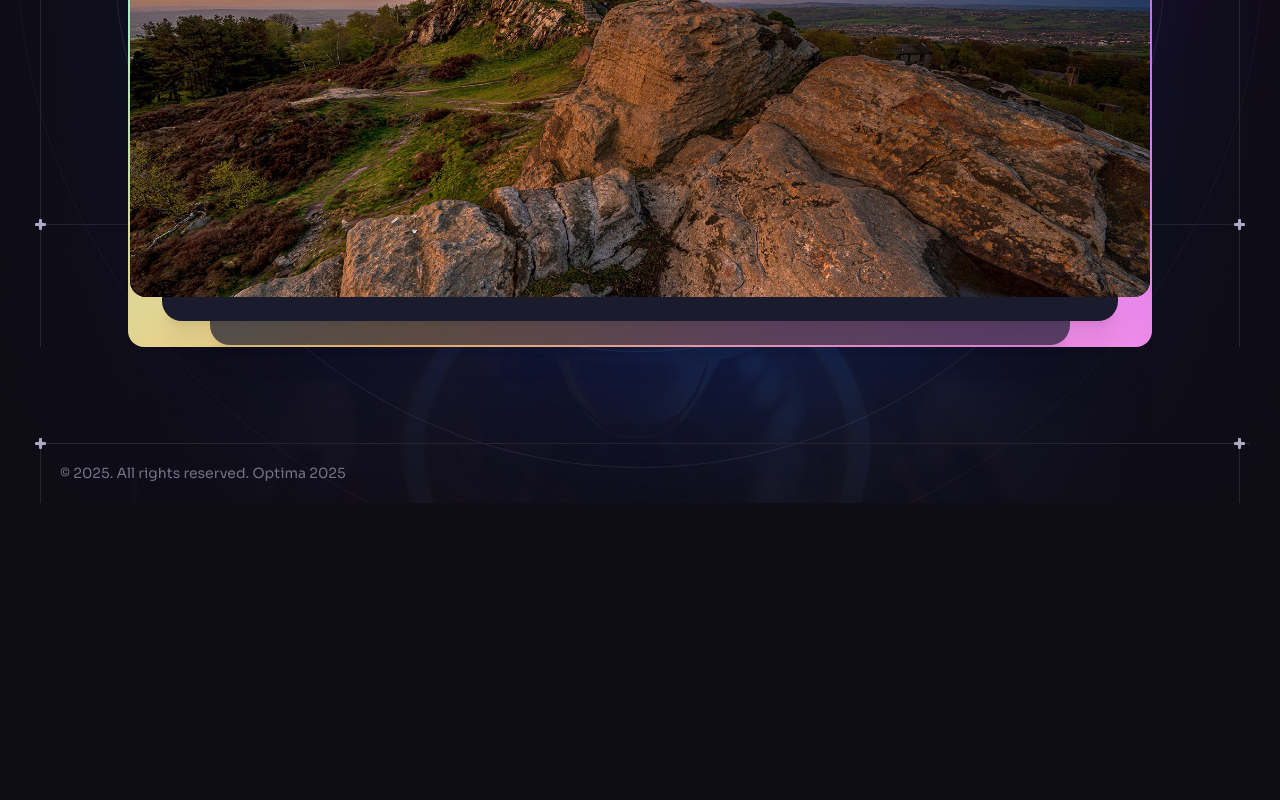
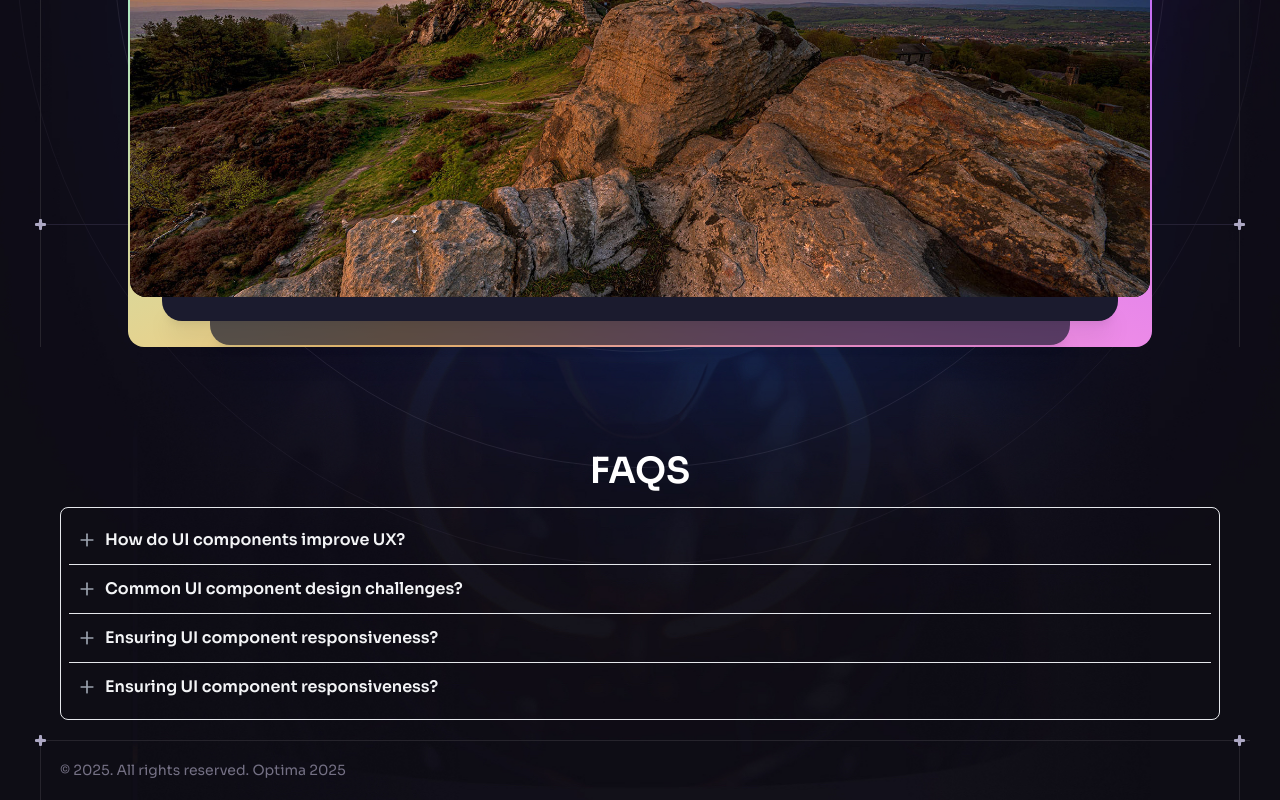
Before and after one commit to shani8828/repo1, a React (Vite) app: page / in a window 1280 px wide. Shown: the part 660-1460 px from the top of the page. Before the commit the page ends 1163 px from the top, so only its background shows below. Built offline with nearby package versions, Linux system fonts and the light colour scheme.

Commit message:
Homepage and Faqsc

```diff
--- a/src/App.jsx
+++ b/src/App.jsx
@@ -2,7 +2,7 @@ import Benefits from "./components/Events";
 import Collaboration from "./components/Collaboration";
 import Footer from "./components/Footer";
 import Header from "./components/Header";
-import Hero from "./components/Hero";
+import Homepage from "./components/Homepage";
 import Pricing from "./components/Pricing";
 import Roadmap from "./components/Roadmap";
 import { Routes, Route } from "react-router-dom";
@@ -12,6 +12,8 @@ import Gallery from "./components/Gallery";
 import Competitions from "./components/Competitions";
 import Spons from "./components/Spons";
 import Team from "./components/Team";
+import "slick-carousel/slick/slick.css";
+import "slick-carousel/slick/slick-theme.css";
 
 const App = () => {
   return (
@@ -19,7 +21,7 @@ const App = () => {
       <div className="pt-[4.75rem] lg:pt-[5.25rem] overflow-hidden">
         <Header />
         <Routes>
-          <Route path="/" element={<Hero />} />
+          <Route path="/" element={<Homepage/>} />
           <Route path="/about" element={<About/>} />
           <Route path="/gallery" element={<Gallery/>} />
           <Route path="/events" element={<Benefits />} />
--- /dev/null
+++ b/src/components/Faqs.jsx
@@ -0,0 +1,86 @@
+'use client';
+import React, { useState } from 'react';
+import { AnimatePresence, motion } from 'framer-motion';
+import { Plus } from 'lucide-react';
+
+const tabs = [
+  {
+    title: 'How do UI components improve UX?',
+    description:
+      'UI components can improve UX by providing familiar, consistent interactions that make it easy for users to navigate and interact with an application.',
+    imageUrl: 'https://images.unsplash.com/photo-1709949908058-a08659bfa922?q=80&w=1200&auto=format',
+  },
+  {
+    title: 'Common UI component design challenges?',
+    description:
+      'Some common challenges include maintaining consistency across different devices and screen sizes, ensuring compatibility with various browsers and assistive technologies, and balancing flexibility with ease of use.',
+    imageUrl: 'https://images.unsplash.com/photo-1548192746-dd526f154ed9?q=80&w=1200&auto=format',
+  },
+  {
+    title: 'Ensuring UI component responsiveness?',
+    description:
+      'Developers can ensure the responsiveness of UI components by using techniques such as fluid layouts, flexible grids, and media queries to adapt the components to different screen sizes and orientations.',
+    imageUrl: 'https://images.unsplash.com/photo-1693581176773-a5f2362209e6?q=80&w=1200&auto=format',
+  },
+  {
+    title: 'Ensuring UI component responsiveness?',
+    description:
+      'Developers can ensure the responsiveness of UI components by using techniques such as fluid layouts, flexible grids, and media queries to adapt the components to different screen sizes and orientations.',
+    imageUrl: 'https://images.unsplash.com/photo-1693581176773-a5f2362209e6?q=80&w=1200&auto=format',
+  },
+
+];
+
+function FAQ() {
+  const [activeIndex, setActiveIndex] = useState(null);
+
+  const handleClick = (index) => {
+    setActiveIndex(activeIndex === index ? null : index);
+  };
+
+  return (
+    <div className="container mx-auto pb-5 ">
+      <h1 className="uppercase text-center text-4xl font-bold pt-2 pb-4">FAQs</h1>
+      <div className="h-fit border rounded-lg p-2 dark:bg-[#f6f5f5]">
+        {tabs.map((tab, index) => (
+          <motion.div
+            key={index}
+            className={`overflow-hidden ${index !== tabs.length - 1 ? 'border-b' : ''}`}
+            onClick={() => handleClick(index)}>
+
+            <button
+              aria-expanded={activeIndex === index}
+              aria-controls={`faq-${index}`}
+              className="p-3 px-2 w-full cursor-pointer sm:text-base text-xs items-center transition-all font-semibold dark:text-white text-gray-100 flex gap-2">
+              <Plus
+                className={`${
+                  activeIndex === index ? 'rotate-45' : 'rotate-0'
+                } transition-transform ease-in-out w-5 h-5 dark:text-gray-200 text-gray-400`}
+              />
+              {tab.title}
+            </button>
+
+            <AnimatePresence mode="sync">
+              {activeIndex === index && (
+                <motion.div
+                  id={`faq-${index}`}
+                  role="region"
+                  initial={{ height: 0, opacity: 0 }}
+                  animate={{ height: 'auto', opacity: 1 }}
+                  exit={{ height: 0, opacity: 0 }}
+                  transition={{ duration: 0.3, ease: 'easeInOut', delay: 0.14 }}>
+                  <p className=" text-grey-600 p-3 xl:text-base sm:text-sm text-xs pt-0 w-[90%]">
+                    {tab.description}
+                  </p>
+                </motion.div>
+              )}
+            </AnimatePresence>
+          </motion.div>
+        ))}
+
+      </div>
+    </div>
+  );
+}
+
+export default FAQ;
--- a/src/components/Hero.jsx
+++ b/src/components/Hero.jsx
@@ -1,22 +1,22 @@
-import { curve, robot, heroBackground } from "../assets";
+import { curve , heroBackground } from "../assets";
 import Button from "./Button";
 import Section from "./Section";
-import { BackgroundCircles, BottomLine, Gradient } from "./design/Hero";
+import { BackgroundCircles, BottomLine} from "./design/Hero";
 import { useRef } from "react";
 ("use client");
 import CarouselComponent from "../components/design/Optima-carousal";
-
 const Hero = () => {
   const parallaxRef = useRef(null);
 
   return (
+    <>
     <Section
       className="pt-[12rem] -mt-[5.25rem]"
       customPaddings
       id="hero"
     >
       <div className="container relative" ref={parallaxRef}>
-        <div className="relative z-1 max-w-[62rem] mx-auto text-center mb-[3.875rem] md:mb-[4.2rem] lg:mb-[4.8rem]">
+        <div className="relative z-1 max-w-[62rem] mx-auto text-center mb-[3rem] md:mb-[4rem] lg:mb-[4.8rem]">
           <h1 className="h1 mb-6">
             Welcome&nbsp;to&nbsp;
             {` `}
@@ -43,21 +43,12 @@ const Hero = () => {
           <Button href="/" white>
             Register
           </Button>
+
         </div>
         <div className="relative max-w-[23rem] mx-auto md:max-w-5xl xl:mb-24">
-          {/* // carousal section */}
-          {/* <div className="relative z-1 p-0.5 rounded-2xl bg-conic-gradient">
-            <div className="relative bg-n-8 rounded-[1rem]">
-              <div className="aspect-[33/40] rounded-t-[1rem] rounded-b-[0.9rem] overflow-hidden md:aspect-[688/490] lg:aspect-[1024/490]">
 
+          <CarouselComponent />
 
-                <CarouselComponent />
-              </div>
-            </div>
-
-            <Gradient />
-          </div> */}
-          <CarouselComponent />
 
           {/* background blue color  */}
           <div className="absolute -top-[54%] left-1/2 w-[234%] -translate-x-1/2 md:-top-[46%] md:w-[138%] lg:-top-[104%]">
@@ -69,12 +60,20 @@ const Hero = () => {
               alt="hero"
             />
           </div>
+
           <BackgroundCircles />
+
         </div>
       </div>
 
+
       <BottomLine />
+
+
+
     </Section>
+    </>
+
   );
 };
 
--- /dev/null
+++ b/src/components/Homepage.jsx
@@ -0,0 +1,15 @@
+import Hero from "./Hero";
+import FAQs from "./Faqs";
+
+const Homepage = () => {
+    return (
+      <>
+         <Hero/>
+         <div className="relative z-50">
+          <FAQs />
+         </div>
+
+      </>
+  );
+};
+export default Homepage;
--- a/src/components/design/Optima-carousal.jsx
+++ b/src/components/design/Optima-carousal.jsx
@@ -41,9 +41,9 @@ const CarouselComponent = () => {
             className="absolute top-0 left-0 w-full h-full rounded-[1rem] transition-all duration-1000 ease-in-out"
             style={{
               backgroundImage: `url(${images[currentImageIndex]})`,
-              backgroundSize: "cover", // Ensures the image covers the entire container
-              backgroundPosition: "center", // Centers the image
-              backgroundRepeat: "no-repeat", // Prevents image repetition
+              backgroundSize: "cover",
+              backgroundPosition: "center",
+              backgroundRepeat: "no-repeat",
             }}
           />
         </div>
--- a/tailwind.config.js
+++ b/tailwind.config.js
@@ -1,6 +1,8 @@
 /** @type {import('tailwindcss').Config} */
 import { fontFamily } from "tailwindcss/defaultTheme";
 import plugin from "tailwindcss/plugin";
+
+
 
 export default {
   content: ["./index.html", "./src/**/*.{js,ts,jsx,tsx}"],
```
Also changed, not shown: package.json (+7 -4 lines), index.html (line endings or trailing spaces), 1 other file (tests, documents, lock files or other folders).
